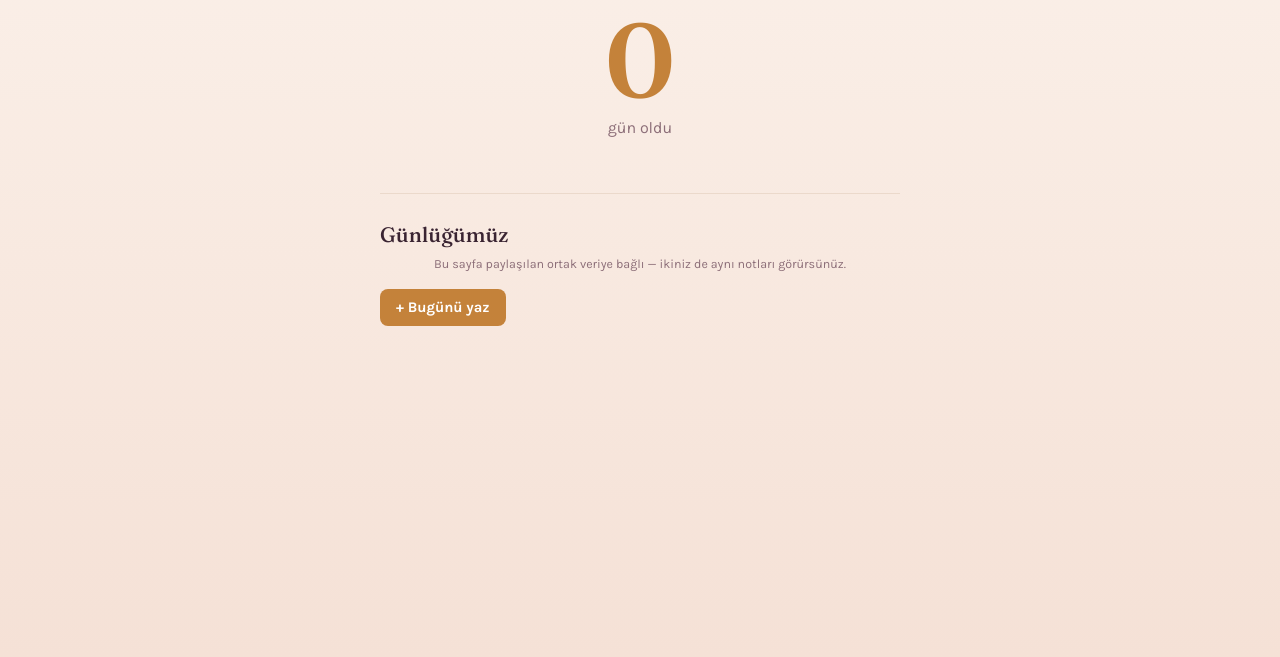
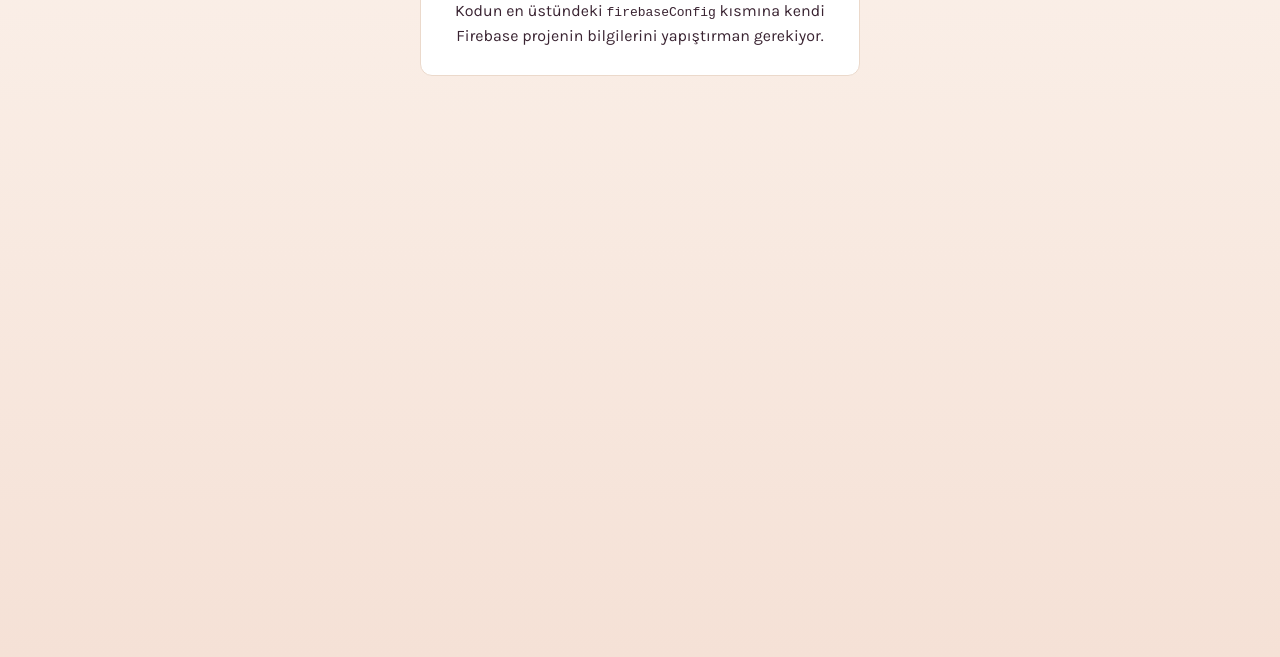
Before and after one commit to coskunhalil/ourdiary.github.io, a plain HTML site: page index.html in a window 1280 px wide. Shown: the part 143-800 px from the top of the page. Drawn offline with Linux system fonts and the light colour scheme.

Commit message:
Update index.html

```diff
--- a/index.html
+++ b/index.html
@@ -8,6 +8,7 @@
 <link rel="preconnect" href="https://fonts.gstatic.com" crossorigin>
 <link href="https://fonts.googleapis.com/css2?family=Fraunces:opsz,wght@9..144,400;9..144,500;9..144,600&family=Karla:wght@400;500;700&display=swap" rel="stylesheet">
 <style>
+  /* ====== BÖLÜM: RENK VE TEMA DEĞİŞKENLERİ ====== */
   :root {
     --bg: #FBF1EA; --bg-soft: #F5E1D6; --card: #FFFFFF;
     --text: #3A2432; --text-soft: #8C6E78; --accent: #C4823A;
@@ -36,12 +37,14 @@
     color: var(--text); font-family: 'Karla', system-ui, sans-serif;
     -webkit-font-smoothing: antialiased;
   }
+  /* ====== BÖLÜM: ÜST BAR (isimler + ayar ikonu) ====== */
   .wrap { max-width: 560px; margin: 0 auto; padding: 28px 20px 64px; }
   .top { display: flex; justify-content: space-between; align-items: center; margin-bottom: 8px; }
   .top span { font-size: 0.85rem; color: var(--text-soft); }
   .gear { background: none; border: none; color: var(--text-soft); cursor: pointer; padding: 8px; border-radius: 8px; display: flex; }
   .gear:hover, .gear:focus-visible { color: var(--accent); outline: none; }
   .gear:focus-visible { box-shadow: 0 0 0 2px var(--accent); }
+  /* ====== BÖLÜM: SAYAÇ (HERO) ====== */
   .names { font-family: 'Fraunces', serif; font-weight: 500; font-size: clamp(1.6rem, 6vw, 2.3rem); text-align: center; margin: 18px 0 6px; animation: rise 0.6s ease-out; }
   .hero { text-align: center; padding: 18px 0 30px; }
   .hero .count { font-family: 'Fraunces', serif; font-weight: 600; font-size: clamp(4rem, 22vw, 6.5rem); line-height: 1; color: var(--accent); animation: rise 0.7s ease-out; }
@@ -52,6 +55,7 @@
   @media (prefers-reduced-motion: reduce) { *, *::before, *::after { animation: none !important; transition: none !important; } }
   .divider { border: none; border-top: 1px solid var(--border); margin: 8px 0 28px; }
   h2 { font-family: 'Fraunces', serif; font-weight: 500; font-size: 1.3rem; margin: 0 0 14px; }
+  /* ====== BÖLÜM: GÜNLÜK EKLEME FORMU ====== */
   .sync-note { text-align: center; font-size: 0.78rem; color: var(--text-soft); margin: -4px 0 18px; }
   .add-btn { display: inline-flex; align-items: center; gap: 8px; background: var(--accent); color: var(--card); border: none; padding: 10px 16px; border-radius: 8px; font-family: 'Karla', sans-serif; font-weight: 700; font-size: 0.92rem; cursor: pointer; margin-bottom: 18px; }
   .add-btn:hover { opacity: 0.92; }
@@ -64,6 +68,7 @@
   .entry-form input[type="date"], .entry-form select { padding: 9px; border-radius: 8px; border: 1px solid var(--border); background: var(--card); color: var(--text); font-family: 'Karla', sans-serif; }
   .entry-form .save { background: var(--accent); color: var(--card); border: none; padding: 9px 16px; border-radius: 8px; font-weight: 700; cursor: pointer; }
   .entry-form .cancel { background: none; border: none; color: var(--text-soft); cursor: pointer; padding: 9px 6px; }
+  /* ====== BÖLÜM: GÜNLÜK NOT LİSTESİ ====== */
   .entries { list-style: none; padding: 0; margin: 0; }
   .entry { border-left: 2px solid var(--accent-soft); padding: 4px 0 4px 16px; margin-bottom: 22px; }
   .entry .date { font-size: 0.8rem; color: var(--text-soft); margin-bottom: 4px; }
@@ -71,6 +76,7 @@
   .entry .del { background: none; border: none; color: var(--text-soft); font-size: 0.78rem; cursor: pointer; padding: 4px 0; margin-top: 4px; }
   .entry .del:hover { color: var(--accent); }
   .empty { color: var(--text-soft); font-size: 0.92rem; }
+  /* ====== BÖLÜM: AYARLAR PENCERESİ (MODAL) ====== */
   .modal-back { display: none; position: fixed; inset: 0; background: rgba(0,0,0,0.45); align-items: center; justify-content: center; padding: 20px; z-index: 10; }
   .modal-back.open { display: flex; }
   .modal { background: var(--card); border-radius: 12px; padding: 22px; width: 100%; max-width: 360px; }
@@ -86,12 +92,14 @@
 </head>
 <body>
 <div class="wrap" id="app">
+  <!-- ====== BÖLÜM: ÜST BAR ====== -->
   <div class="top">
     <span>İkimizin sayfası</span>
     <button class="gear" id="settingsBtn" aria-label="Ayarları düzenle" title="Ayarları düzenle">
       <svg width="20" height="20" viewBox="0 0 24 24" fill="none" stroke="currentColor" stroke-width="1.8"><circle cx="12" cy="12" r="3"/><path d="M19.4 15a1.65 1.65 0 0 0 .33 1.82l.06.06a2 2 0 1 1-2.83 2.83l-.06-.06a1.65 1.65 0 0 0-1.82-.33 1.65 1.65 0 0 0-1 1.51V21a2 2 0 0 1-4 0v-.09A1.65 1.65 0 0 0 9 19.4a1.65 1.65 0 0 0-1.82.33l-.06.06a2 2 0 1 1-2.83-2.83l.06-.06A1.65 1.65 0 0 0 4.68 15a1.65 1.65 0 0 0-1.51-1H3a2 2 0 0 1 0-4h.09A1.65 1.65 0 0 0 4.6 9a1.65 1.65 0 0 0-.33-1.82l-.06-.06a2 2 0 1 1 2.83-2.83l.06.06A1.65 1.65 0 0 0 9 4.6a1.65 1.65 0 0 0 1-1.51V3a2 2 0 0 1 4 0v.09a1.65 1.65 0 0 0 1 1.51 1.65 1.65 0 0 0 1.82-.33l.06-.06a2 2 0 1 1 2.83 2.83l-.06.06A1.65 1.65 0 0 0 19.4 9a1.65 1.65 0 0 0 1.51 1H21a2 2 0 0 1 0 4h-.09a1.65 1.65 0 0 0-1.51 1z"/></svg>
     </button>
   </div>
+  <!-- ====== BÖLÜM: SAYAÇ ====== -->
   <div class="names" id="namesDisplay">Ben &amp; Sen</div>
   <div class="hero">
     <div class="count" id="totalDays">0</div>
@@ -100,6 +108,7 @@
     <div class="sub" id="liveClock"></div>
   </div>
   <hr class="divider">
+  <!-- ====== BÖLÜM: GÜNLÜK ====== -->
   <h2>Günlüğümüz</h2>
   <p class="sync-note">Bu sayfa paylaşılan ortak veriye bağlı — ikiniz de aynı notları görürsünüz.</p>
   <button class="add-btn" id="openForm">+ Bugünü yaz</button>
@@ -116,6 +125,7 @@
   <p class="empty" id="emptyMsg" style="display:none;">Henüz bir not yok. İlk anını ekle.</p>
 </div>
 
+<!-- ====== BÖLÜM: AYARLAR PENCERESİ ====== -->
 <div class="modal-back" id="modalBack">
   <div class="modal">
     <h3>Ayarlar</h3>
@@ -130,21 +140,22 @@
 </div>
 
 <script type="module">
+  // ====== BÖLÜM: FIREBASE BAĞLANTI AYARLARI ======
   // ============================================================
   // 1) Firebase konsolundan aldığın bilgileri AŞAĞIYA yapıştır.
   //    (Adım adım nasıl alacağını sohbetteki adımlarda anlattım.)
   // ============================================================
   const firebaseConfig = {
-    apiKey: "AIzaSyCpkEjaHtcuNKCbMa-dVh20_LzFI8k7BeE",
-    authDomain: "ourdiary-42e51.firebaseapp.com",
-    projectId: "ourdiary-42e51",
-    storageBucket: "ourdiary-42e51.firebasestorage.app",
-    messagingSenderId: "925978659949",
-    appId: "1:925978659949:web:5ef24b9c19e2f0b066c364"
+    apiKey: "BURAYA_YAPISTIR",
+    authDomain: "BURAYA_YAPISTIR",
+    projectId: "BURAYA_YAPISTIR",
+    storageBucket: "BURAYA_YAPISTIR",
+    messagingSenderId: "BURAYA_YAPISTIR",
+    appId: "BURAYA_YAPISTIR"
   };
   // ============================================================
 
-  if (firebaseConfig.apiKey === "dsasd") {
+  if (firebaseConfig.apiKey === "BURAYA_YAPISTIR") {
     document.getElementById('app').innerHTML =
       '<div class="setup-warning">Bu sayfa henüz kurulmadı.<br>Kodun en üstündeki <code>firebaseConfig</code> kısmına kendi Firebase projenin bilgilerini yapıştırman gerekiyor.</div>';
   } else {
@@ -166,6 +177,7 @@
       document.getElementById('namesDisplay').textContent = settings.name1 + ' & ' + settings.name2;
     }
 
+    // ====== BÖLÜM: SAYAÇ HESAPLAMA ======
     function elapsed(start, now) {
       let y = now.getFullYear() - start.getFullYear();
       let mo = now.getMonth() - start.getMonth();
@@ -191,6 +203,7 @@
       document.getElementById('liveClock').textContent = pad(e.h) + ' sa ' + pad(e.mi) + ' dk ' + pad(e.s) + ' sn';
     }
 
+    // ====== BÖLÜM: GÜNLÜK LİSTESİNİ EKRANA ÇİZME ======
     function renderDiary() {
       const list = document.getElementById('entriesList');
       const empty = document.getElementById('emptyMsg');
@@ -208,12 +221,18 @@
         p.textContent = entry.text;
         const del = document.createElement('button');
         del.className = 'del'; del.textContent = 'Sil';
-        del.onclick = () => deleteDoc(doc(db, 'entries', entry.id));
+        // YENİ EKLENDİ: silmeden önce onay sorusu
+        del.onclick = () => {
+          if (confirm('Bu notu silmek istediğine emin misin?')) {
+            deleteDoc(doc(db, 'entries', entry.id));
+          }
+        };
         li.append(dateEl, p, del);
         list.appendChild(li);
       }
     }
 
+    // ====== BÖLÜM: CANLI VERİ DİNLEME (SENKRON) ======
     onSnapshot(settingsRef, (snap) => {
       if (snap.exists()) { settings = snap.data(); renderNames(); tick(); }
     }, (err) => console.error('settings sync error', err));
@@ -224,6 +243,7 @@
       renderDiary();
     }, (err) => console.error('diary sync error', err));
 
+    // ====== BÖLÜM: AYARLAR PENCERESİ OLAYLARI ======
     const modalBack = document.getElementById('modalBack');
     document.getElementById('settingsBtn').onclick = () => {
       document.getElementById('name1').value = settings.name1;
@@ -242,6 +262,7 @@
       modalBack.classList.remove('open');
     };
 
+    // ====== BÖLÜM: GÜNLÜK EKLEME FORMU OLAYLARI ======
     const entryForm = document.getElementById('entryForm');
     document.getElementById('openForm').onclick = () => {
       document.getElementById('entryDate').value = new Date().toISOString().slice(0,10);
```
